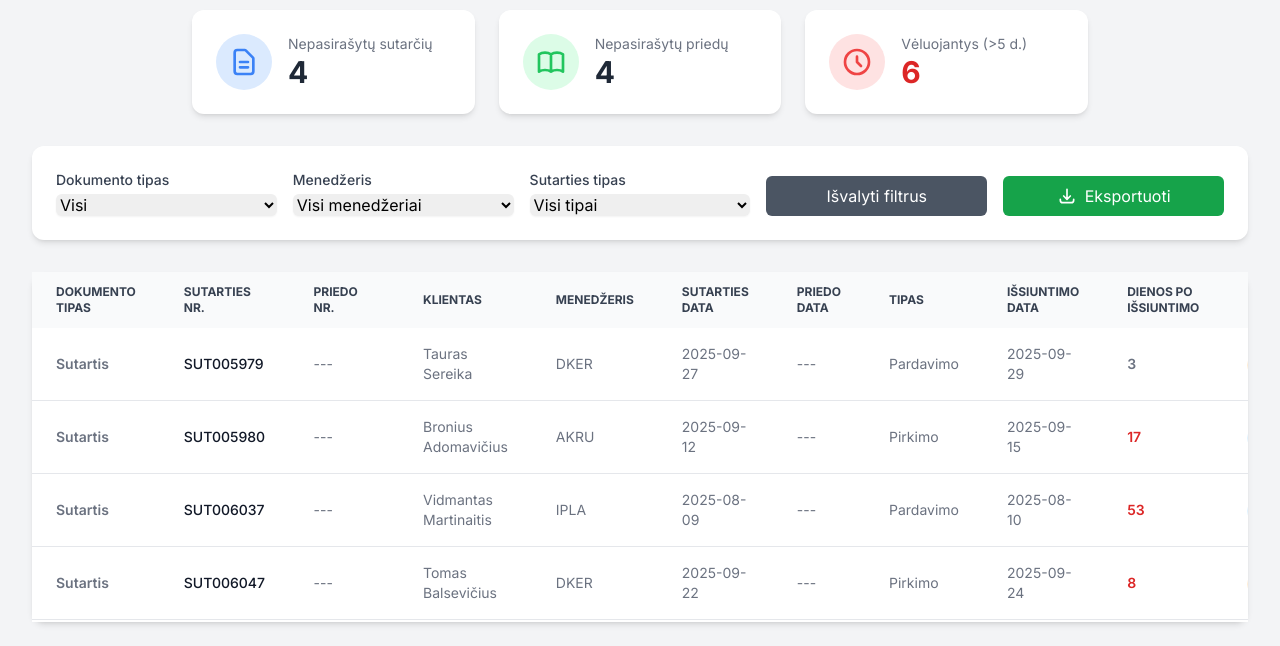
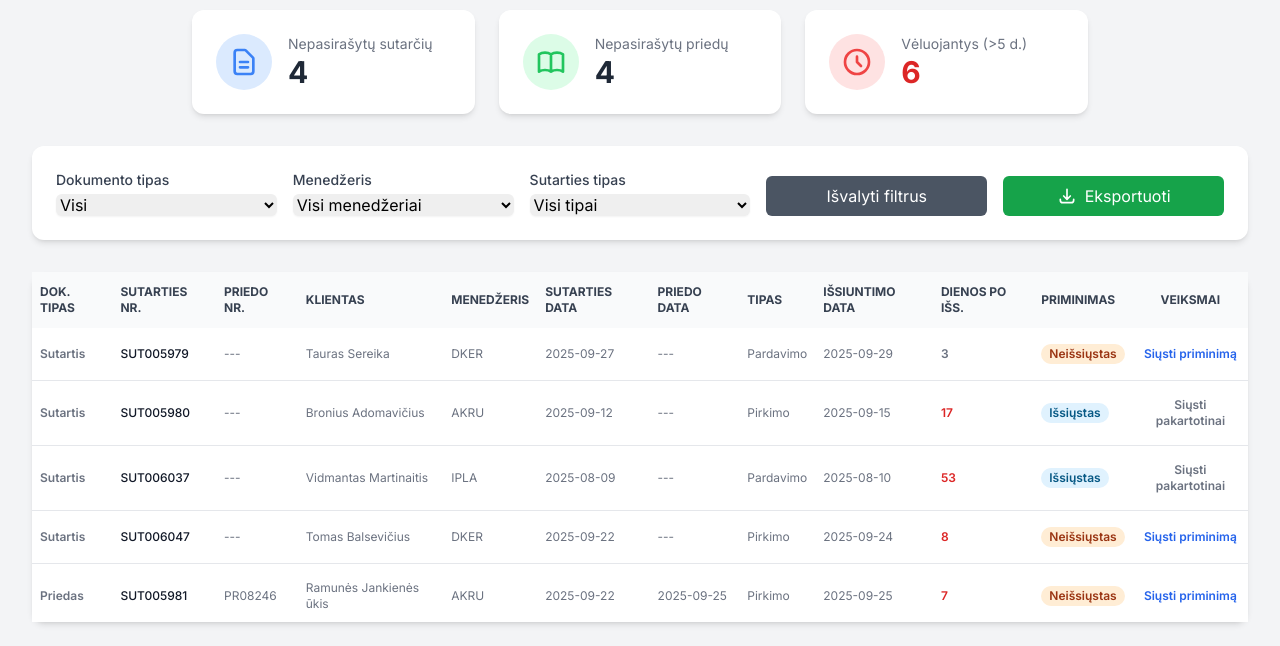
Before and after one commit to DariusRud/sutartys, a plain HTML site: page index.html in a window 1280 px wide. Shown: the part 154-800 px from the top of the page. Drawn offline with nearby package versions, Linux system fonts and the light colour scheme.

Commit message:
Update index.html

```diff
--- a/index.html
+++ b/index.html
@@ -123,21 +123,21 @@
                 <!-- Combined Table -->
                 <div class="bg-white rounded-xl shadow-md">
                     <div class="overflow-auto" style="max-height: calc(100vh - 450px);">
-                        <table class="w-full text-sm text-left text-gray-500">
+                        <table class="w-full text-xs text-left text-gray-500">
                             <thead class="text-xs text-gray-700 uppercase bg-gray-50">
                                 <tr id="table-header">
-                                    <th scope="col" class="px-6 py-3 sticky top-0 bg-gray-50 z-10">Dokumento Tipas</th>
-                                    <th scope="col" class="px-6 py-3 sticky top-0 bg-gray-50 z-10">Sutarties Nr.</th>
-                                    <th scope="col" class="px-6 py-3 sticky top-0 bg-gray-50 z-10">Priedo Nr.</th>
-                                    <th scope="col" class="px-6 py-3 sticky top-0 bg-gray-50 z-10">Klientas</th>
-                                    <th scope="col" class="px-6 py-3 sticky top-0 bg-gray-50 z-10">Menedžeris</th>
-                                    <th scope="col" class="px-6 py-3 sticky top-0 bg-gray-50 z-10">Sutarties data</th>
-                                    <th scope="col" class="px-6 py-3 sticky top-0 bg-gray-50 z-10">Priedo data</th>
-                                    <th scope="col" class="px-6 py-3 sticky top-0 bg-gray-50 z-10">Tipas</th>
-                                    <th scope="col" class="px-6 py-3 sticky top-0 bg-gray-50 z-10">Išsiuntimo data</th>
-                                    <th scope="col" class="px-6 py-3 sticky top-0 bg-gray-50 z-10">Dienos po išsiuntimo</th>
-                                    <th scope="col" class="px-6 py-3 sticky top-0 bg-gray-50 z-10">Priminimas</th>
-                                    <th scope="col" class="px-6 py-3 sticky top-0 bg-gray-50 z-10 text-center">Veiksmai</th>
+                                    <th scope="col" class="px-2 py-3 sticky top-0 bg-gray-50 z-10">Dok. Tipas</th>
+                                    <th scope="col" class="px-2 py-3 sticky top-0 bg-gray-50 z-10">Sutarties Nr.</th>
+                                    <th scope="col" class="px-2 py-3 sticky top-0 bg-gray-50 z-10">Priedo Nr.</th>
+                                    <th scope="col" class="px-2 py-3 sticky top-0 bg-gray-50 z-10">Klientas</th>
+                                    <th scope="col" class="px-2 py-3 sticky top-0 bg-gray-50 z-10">Menedžeris</th>
+                                    <th scope="col" class="px-2 py-3 sticky top-0 bg-gray-50 z-10">Sutarties data</th>
+                                    <th scope="col" class="px-2 py-3 sticky top-0 bg-gray-50 z-10">Priedo data</th>
+                                    <th scope="col" class="px-2 py-3 sticky top-0 bg-gray-50 z-10">Tipas</th>
+                                    <th scope="col" class="px-2 py-3 sticky top-0 bg-gray-50 z-10">Išsiuntimo data</th>
+                                    <th scope="col" class="px-2 py-3 sticky top-0 bg-gray-50 z-10">Dienos po išs.</th>
+                                    <th scope="col" class="px-2 py-3 sticky top-0 bg-gray-50 z-10">Priminimas</th>
+                                    <th scope="col" class="px-2 py-3 sticky top-0 bg-gray-50 z-10 text-center">Veiksmai</th>
                                 </tr>
                             </thead>
                             <tbody id="combined-table">
@@ -279,18 +279,18 @@ document.addEventListener('DOMContentLoaded', () => {
 
             const row = `
                 <tr class="bg-white border-b ${isOverdue ? 'bg-red-50' : ''}">
-                    <td class="px-6 py-4 font-semibold">${docTypeDisplay}</td>
-                    <th scope="row" class="px-6 py-4 font-medium text-gray-900 whitespace-nowrap">${item.contractNo}</th>
-                    <td class="px-6 py-4">${item.annexNo || '---'}</td>
-                    <td class="px-6 py-4">${item.client}</td>
-                    <td class="px-6 py-4">${item.manager || '---'}</td>
-                    <td class="px-6 py-4">${item.contractDate || '---'}</td>
-                    <td class="px-6 py-4">${item.annexDate || '---'}</td>
-                    <td class="px-6 py-4 capitalize">${item.type}</td>
-                    <td class="px-6 py-4">${item.sentDate}</td>
-                    <td class="px-6 py-4 font-semibold ${isOverdue ? 'text-red-600' : ''}">${daysSinceSent || 'N/A'}</td>
-                    <td class="px-6 py-4">${reminderStatus}</td>
-                    <td class="px-6 py-4 text-center">${actionButton}</td>
+                    <td class="px-2 py-4 font-semibold">${docTypeDisplay}</td>
+                    <th scope="row" class="px-2 py-4 font-medium text-gray-900 whitespace-nowrap">${item.contractNo}</th>
+                    <td class="px-2 py-4">${item.annexNo || '---'}</td>
+                    <td class="px-2 py-4">${item.client}</td>
+                    <td class="px-2 py-4">${item.manager || '---'}</td>
+                    <td class="px-2 py-4">${item.contractDate || '---'}</td>
+                    <td class="px-2 py-4">${item.annexDate || '---'}</td>
+                    <td class="px-2 py-4 capitalize">${item.type}</td>
+                    <td class="px-2 py-4">${item.sentDate}</td>
+                    <td class="px-2 py-4 font-semibold ${isOverdue ? 'text-red-600' : ''}">${daysSinceSent || 'N/A'}</td>
+                    <td class="px-2 py-4">${reminderStatus}</td>
+                    <td class="px-2 py-4 text-center">${actionButton}</td>
                 </tr>
             `;
             tableBody.innerHTML += row;
```
